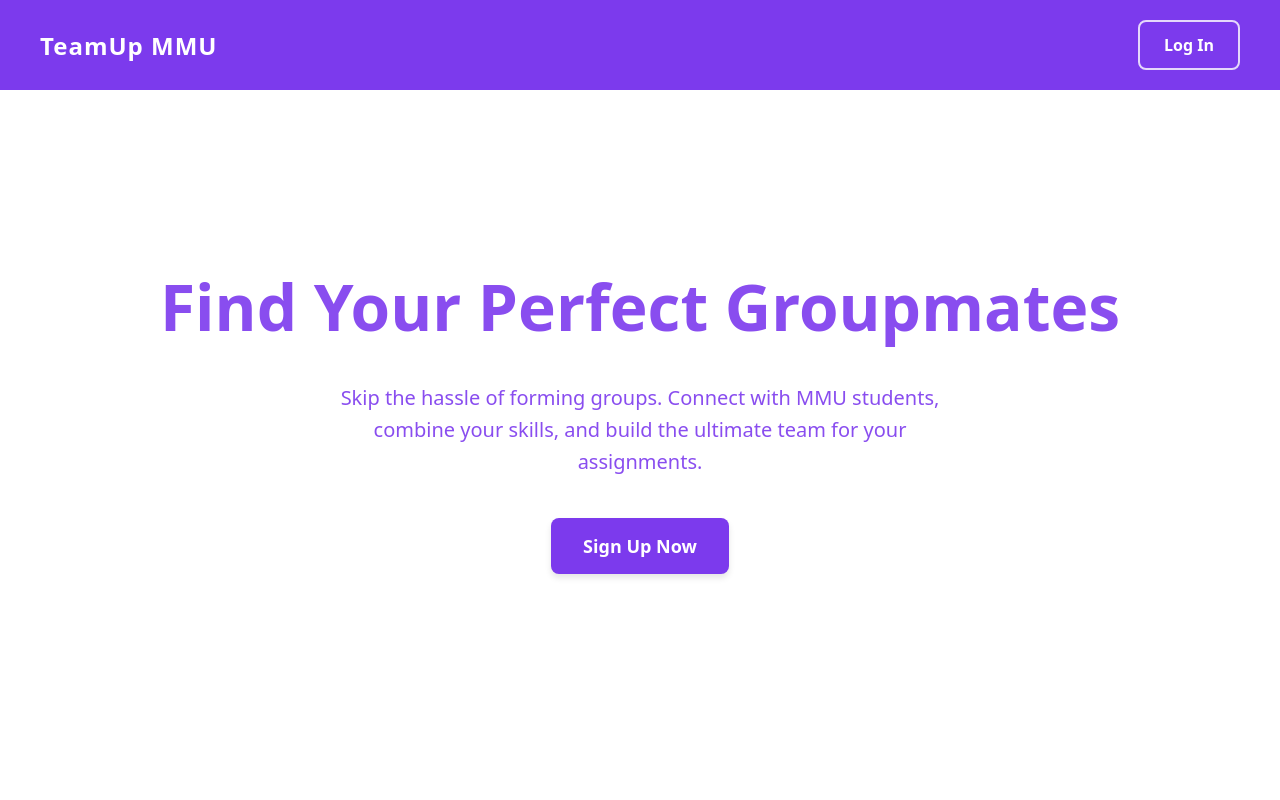
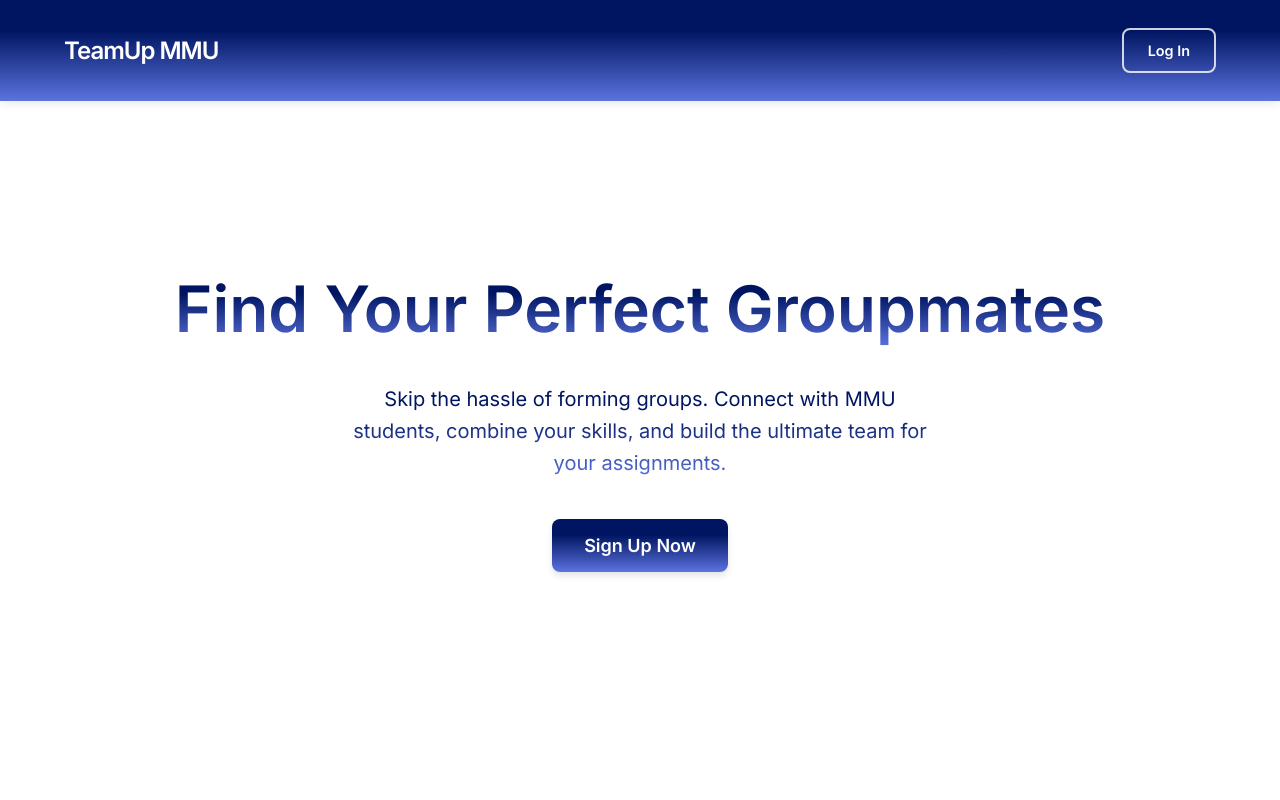
Before and after one commit to LalitaaTri/Mini-IT-project, a Django app: page / in a window 1280 px wide. Run offline with Django 5.2, Linux system fonts and the light colour scheme; some libraries are stand-ins or nearby versions.

Commit message:
matched the style of nav.html

```diff
--- a/teamup_mmu/templates/index.html
+++ b/teamup_mmu/templates/index.html
@@ -4,17 +4,17 @@
     <meta charset="UTF-8">
     <meta name="viewport" content="width=device-width, initial-scale=1.0">
     <title>TeamUp MMU</title>
-    <script src="https://unpkg.com/htmx.org@1.9.11"></script>
+    <script src="https://unpkg.com/htmx.org@2.0.0"></script>
+    <link href="https://fonts.googleapis.com/css2?family=Inter:wght@400;600&display=swap" rel="stylesheet">
     <style>
         :root {
             --primary: #4F46E5;
             --secondary: #7c3aed;
-            --bg-gradient: linear-gradient(135deg, #1E1B4B, #4C1D95);
         }
 
         body {
             margin: 0;
-            font-family: system-ui, -apple-system, sans-serif;
+            font-family: 'Inter', sans-serif;
             background: #ffffff;
             color: white;
             min-height: 100vh;
@@ -26,25 +26,28 @@
             position: fixed;
             top: 0;
             width: 100%;
-            box-sizing: border-box; /* Crucial: stops padding from making the header wider than the screen */
-            background: rgba(124, 58, 237, 1);
-            color: white;
+            box-sizing: border-box;
             z-index: 2;
         }
 
+        /* Updated Nav to match second file */
         nav {
+            background: linear-gradient(180deg, rgba(0, 21, 97, 1) 30%, rgba(91, 115, 223, 1) 100%);
             display: flex;
-            justify-content: space-between; /* This pushes the logo and button to opposite sides */
+            justify-content: space-between;
             align-items: center;
-            padding: 20px 40px;
+            padding: 1.76rem 4rem;
+            color: white;
+            box-shadow: 0 2px 10px rgba(0,0,0,0.1);
+            position: relative;
         }
 
         .logo {
             font-size: 1.5rem;
-            font-weight: 800;
+            font-weight: 600;
             text-decoration: none;
             color: white;
-            letter-spacing: 1px;
+            letter-spacing: -1px;
         }
 
         .btn {
@@ -59,6 +62,7 @@
         .btn-login {
             border: 2px solid rgba(255, 255, 255, 0.8);
             color: white;
+            font-size:0.9rem;
         }
 
         .btn-login:hover {
@@ -76,10 +80,18 @@
             padding: 0 20px;
         }
 
+        .hero h1,
+        .hero p {
+            background: linear-gradient(180deg, rgba(0, 21, 97, 1) 30%, rgba(91, 115, 223, 1) 100%);
+            -webkit-background-clip: text;
+            background-clip: text;
+            -webkit-text-fill-color: transparent;
+            color: transparent;
+        }
+
         .hero h1 {
             font-size: clamp(2.5rem, 5vw, 4rem);
             margin-bottom: 1rem;
-            color: rgba(124, 58, 237, 0.9);
             line-height: 1.2;
         }
 
@@ -87,12 +99,11 @@
             font-size: 1.25rem;
             max-width: 600px;
             margin-bottom: 2.5rem;
-            color: rgba(124, 58, 237, 0.9);
             line-height: 1.6;
         }
 
         .btn-signup {
-            background: rgba(124, 58, 237, 1);
+            background: linear-gradient(180deg, rgba(0, 21, 97, 1) 30%, rgba(91, 115, 223, 1) 100%);
             color: white;
             font-size: 1.125rem;
             padding: 1rem 2rem;
@@ -105,9 +116,6 @@
         }
     </style>
 </head>
-
-
-
 <body>
   <header>
   <nav>
@@ -116,9 +124,9 @@
     </nav>
 </header>
     <main class="hero">
-        <h1>Find Your Perfect Groupmates</h1>
-        <p>Skip the hassle of forming groups. Connect with MMU students, combine your skills, and build the ultimate team for your assignments.</p>
-        <a href="{% url 'user_signup' %}" class="btn btn-signup">Sign Up Now</a>
+            <h1>Find Your Perfect Groupmates</h1>
+            <p>Skip the hassle of forming groups. Connect with MMU students, combine your skills, and build the ultimate team for your assignments.</p>
+            <a href="{% url 'user_signup' %}" class="btn btn-signup">Sign Up Now</a>
     </main>
 </body>
 </html>
--- a/teamup_mmu/templates/nav.html
+++ b/teamup_mmu/templates/nav.html
@@ -18,7 +18,7 @@
             display: flex;
             justify-content: space-between;
             align-items: center;
-            padding: 0.8rem 4rem;
+            padding: 2rem 4rem;
             color: white;
             box-shadow: 0 2px 10px rgba(0,0,0,0.1);
             position: relative; /* Essential for absolute centering */
```
